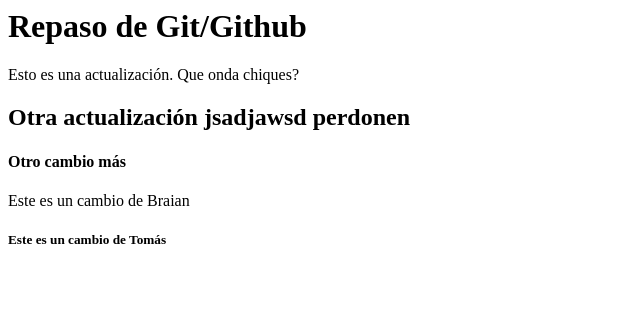
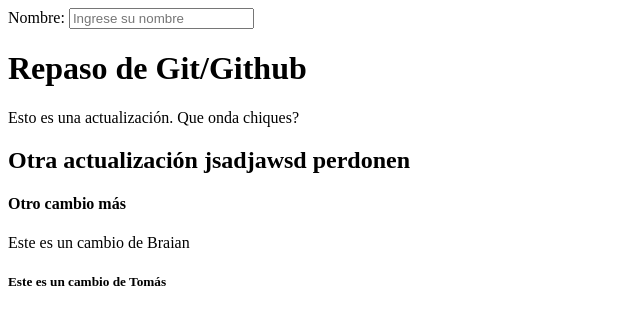
Before and after one commit to Tomisuarez11/Repaso-de-GIT, a plain HTML site: page index.html in a window 1280 px wide. Shown: the whole page, without its empty margins (0-640 px from the left). Drawn offline with Linux system fonts and the light colour scheme.

Commit message:
Agregué un input

```diff
--- a/index.html
+++ b/index.html
@@ -1,6 +1,8 @@
 <html>
     <head></head>
     <body>
+        <label for="nombre">Nombre: </label>
+        <input type="text" id="nombre" placeholder="Ingrese su nombre">
         <h1>Repaso de Git/Github</h1>
         <p>Esto es una actualización. Que onda chiques?</p>
         <h2>Otra actualización jsadjawsd perdonen</h2>
```
